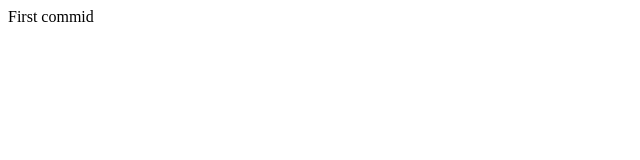
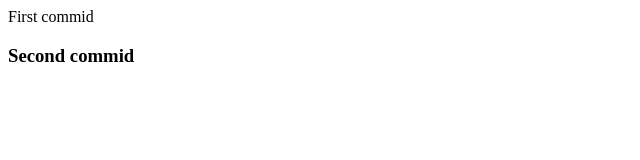
Before and after one commit to parkf44/gif-477-202, a plain HTML site: page index.html in a window 1280 px wide. Shown: the whole page, without its empty margins (0-640 px from the left). Drawn offline with Linux system fonts and the light colour scheme.

Commit message:
second commid

```diff
--- a/index.html
+++ b/index.html
@@ -7,5 +7,6 @@
 </head>
 <body>
     <div> First commid </div>
+    <h3> Second commid</h3>
 </body>
 </html>
```
